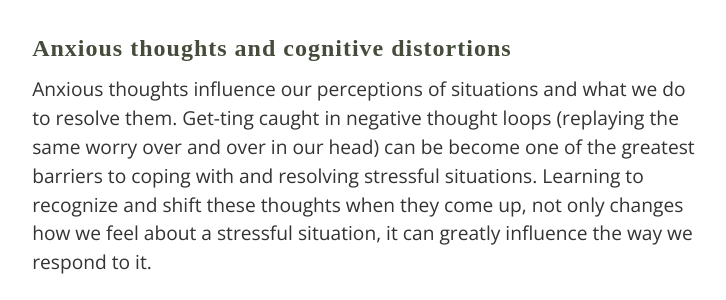
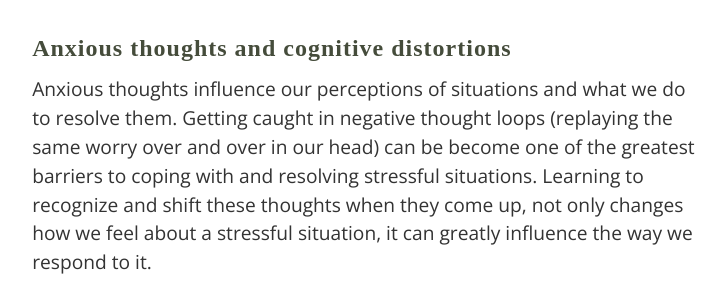
Before and after one commit to mtorres253/mtorres253.github.io, a Jekyll site: the page built from index.html, in a window 1280 px wide and 900 px high, scrolled down 899 px. Shown: the part 185-485 px from the top of the window, without its empty margins (382-1108 px from the left). Built offline with Jekyll 4.4.1, drawn with Linux system fonts in a browser that asks for light colours; nearby versions of some CDN libraries.

Commit message:
Update index.html

```diff
--- a/index.html
+++ b/index.html
@@ -12,7 +12,7 @@
 <p>Stress is part of life and in fact can help us recognize potential areas of concern, or can even be a motivator.  However when we experience stress or distressing emotions, most of us have a tendency to either: avoid them, react impulsively or get paralyzed. I like to refer to this as also as a flight, fight or freeze response. Effectively coping involves working through these feelings and assessing and determining the best way to deal with the stressor rather than being reactive.</p>
 
 <h2 id="anxious-thoughts-and-cognitive-distortions">Anxious thoughts and cognitive distortions</h2>
-<p>Anxious thoughts influence our perceptions of situations and what we do to resolve them. Get-ting caught in negative thought loops (replaying the same worry over and over in our head) can be become one of the greatest barriers to coping with and resolving stressful situations. Learning to recognize and shift these thoughts when they come up, not only changes how we feel about a stressful situation, it can greatly influence the way we respond to it.</p>
+<p>Anxious thoughts influence our perceptions of situations and what we do to resolve them. Getting caught in negative thought loops (replaying the same worry over and over in our head) can be become one of the greatest barriers to coping with and resolving stressful situations. Learning to recognize and shift these thoughts when they come up, not only changes how we feel about a stressful situation, it can greatly influence the way we respond to it.</p>
 
 <h2 id="importance-of-building-capacity-for-positive-affect">Importance of building capacity for positive affect</h2>
 <p>We tend to be really good at retaining our mistakes and missteps, or any of our experiences that didn’t go as well as we’d hoped, but, when it comes to remembering the better moments, we’re not as skilled. Its like we have a filter that catches all the negative, and little of the positive. The exciting news is that, with practice, we can start to retrain our mind to give equal billing to the good moments and positive things in our lives. This doesn’t mean denying that there are difficult and upsetting experiences or pretending that struggles aren’t real. It’s about creating balance.</p>
```
